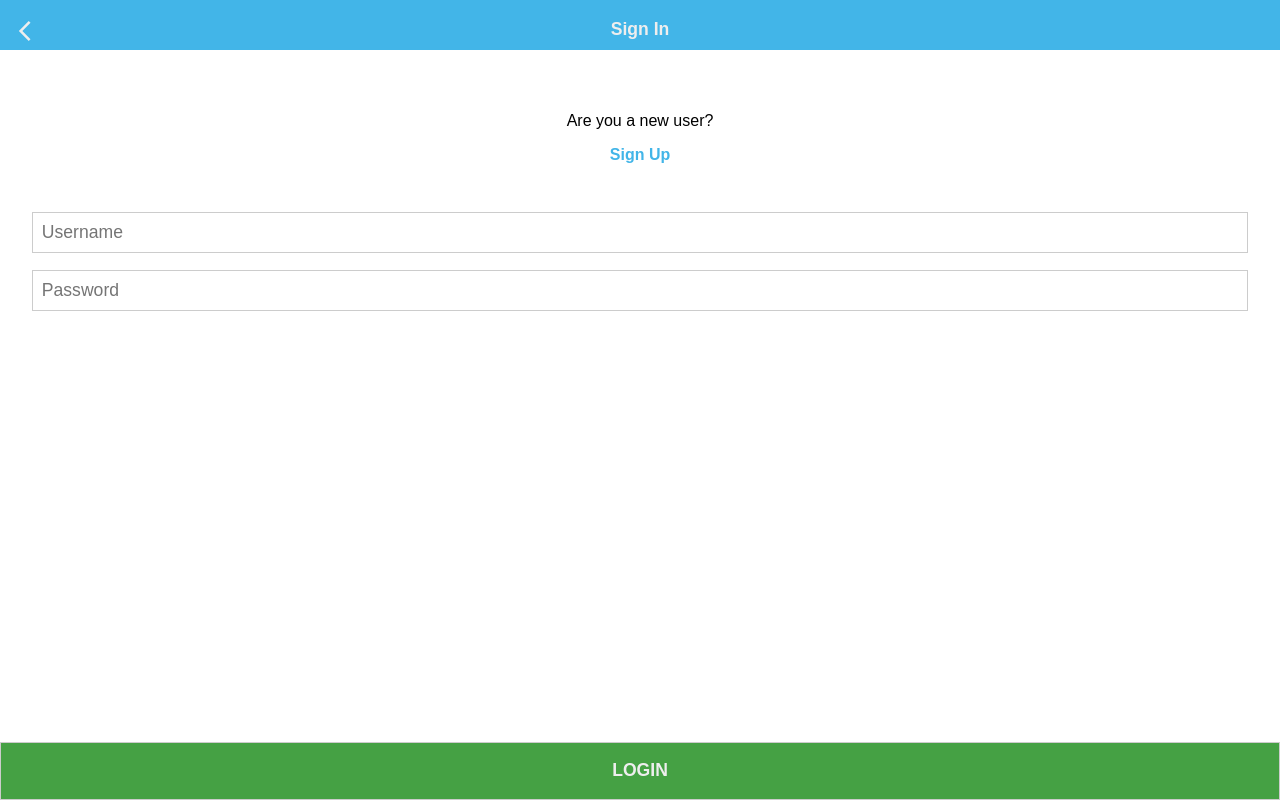
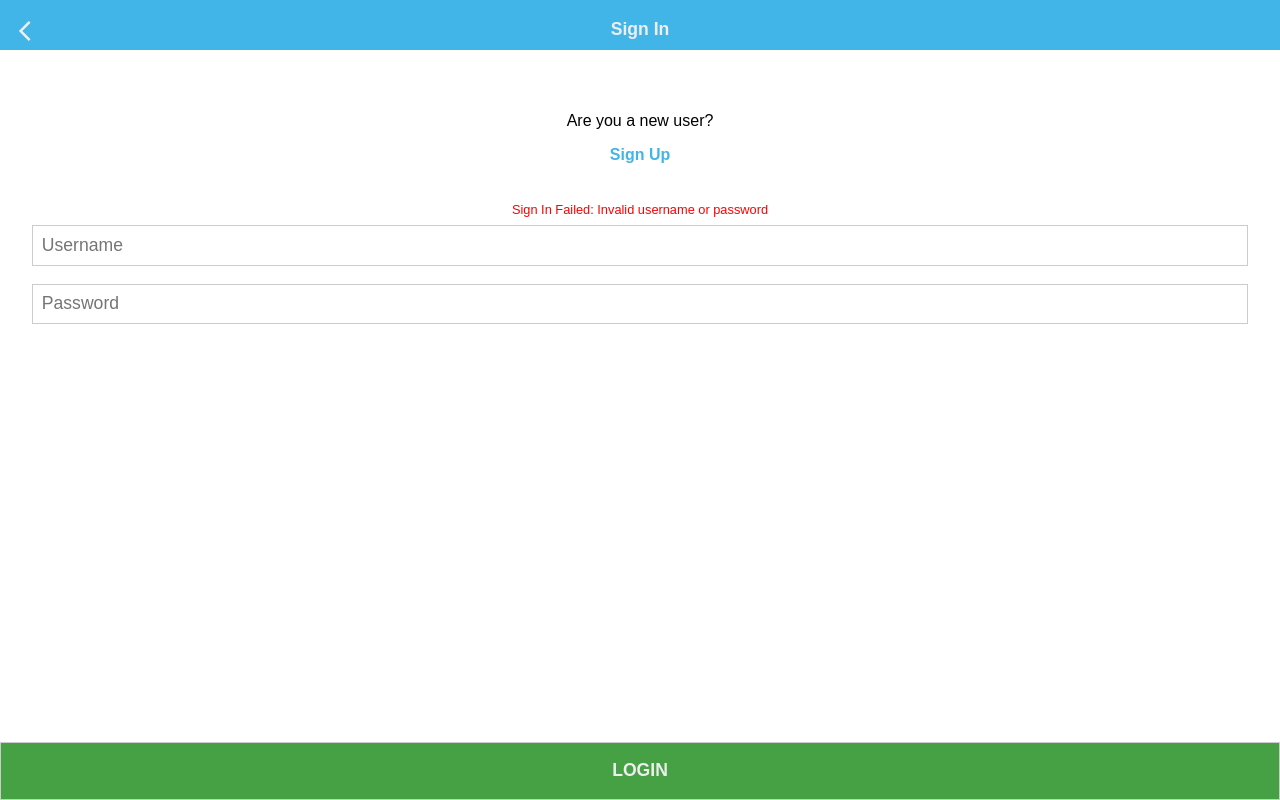
Before and after one commit to KumarAmitt/tracking-app-frontend, a React (Create React App) app: page / in a window 1280 px wide. Built offline with nearby package versions, Linux system fonts and the light colour scheme; no server answers.

Commit message:
Add error message on auth components

```diff
--- a/src/App/components/auth/Login.js
+++ b/src/App/components/auth/Login.js
@@ -43,6 +43,7 @@ const Login = () => {
           <p>Are you a new user?</p>
           <Link to="/registration">Sign Up</Link>
         </div>
+        <div className={`error-message ${userInfo.status === 'Error' ? 'show' : ''}`}>Sign In Failed: Invalid username or password</div>
         <form onSubmit={handleSubmit}>
           <input type="text" placeholder="Username" value={username} onChange={(e) => setUsername(e.target.value)} required />
           <input type="password" placeholder="Password" value={password} onChange={(e) => setPassword(e.target.value)} required />
--- a/src/App/components/auth/Registration.js
+++ b/src/App/components/auth/Registration.js
@@ -47,6 +47,7 @@ const Registration = () => {
           <p>Already have an account?</p>
           <Link to="/">Sign In</Link>
         </div>
+        <div className={`error-message ${userInfo.status === 'Error' ? 'show' : ''}`}>Sign Up Failed: Username not available or password mismatch</div>
         <form onSubmit={handleSubmit} id="form">
           <input type="text" placeholder="Username (4-8 character)" value={username} onChange={(e) => setUsername(e.target.value)} required />
           <input type="password" placeholder="Password" value={password} onChange={(e) => setPassword(e.target.value)} required />
--- a/src/App/components/auth/style/auth.css
+++ b/src/App/components/auth/style/auth.css
@@ -4,10 +4,22 @@
   height: calc(100vh - 3em);
 }
 
+.error-message {
+  color: transparent;
+  font-size: 0.8rem;
+  margin-top: 3em;
+  border-radius: 2em;
+  text-align: center;
+}
+
+.show {
+  color: red;
+}
+
 form {
   display: flex;
   flex-direction: column;
-  margin-top: 3em;
+  margin-top: 0.5em;
 }
 
 form > * {
--- a/src/store/middleware/api.js
+++ b/src/store/middleware/api.js
@@ -22,12 +22,11 @@ const api = ({ dispatch }) => (next) => async (action) => {
       data,
       withCredentials,
     });
-
     dispatch(actions.apiCallSuccess(response.data));
     if (onSuccess) dispatch({ type: onSuccess, payload: response.data });
   } catch (error) {
     dispatch(actions.apiCallFailed(error.message));
-    if (onError) dispatch({ type: onError, payload: error.message });
+    if (onError) dispatch({ type: onError, payload: { status: 'Error' } });
   }
 };
 
--- a/src/store/slicers/user.js
+++ b/src/store/slicers/user.js
@@ -14,10 +14,11 @@ const userSlice = createSlice({
       state.loading = true;
     },
     userInfoReceived: (state, action) => {
-      state.info = action.payload
+      state.info = action.payload;
       state.loading = false;
     },
     userRequestFailed: (state, action) => {
+      state.info = action.payload;
       state.loading = false;
     },
   },
```
